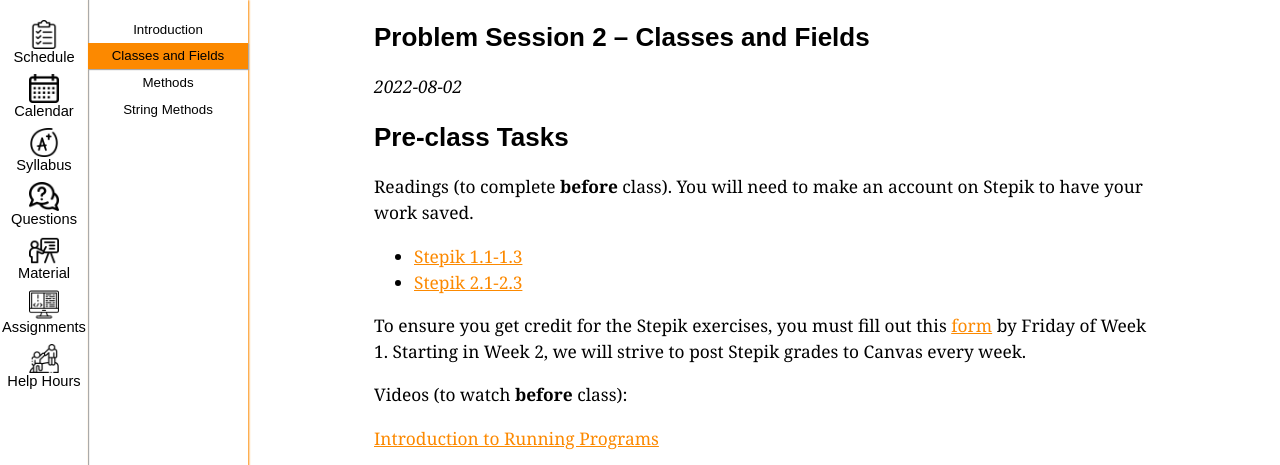
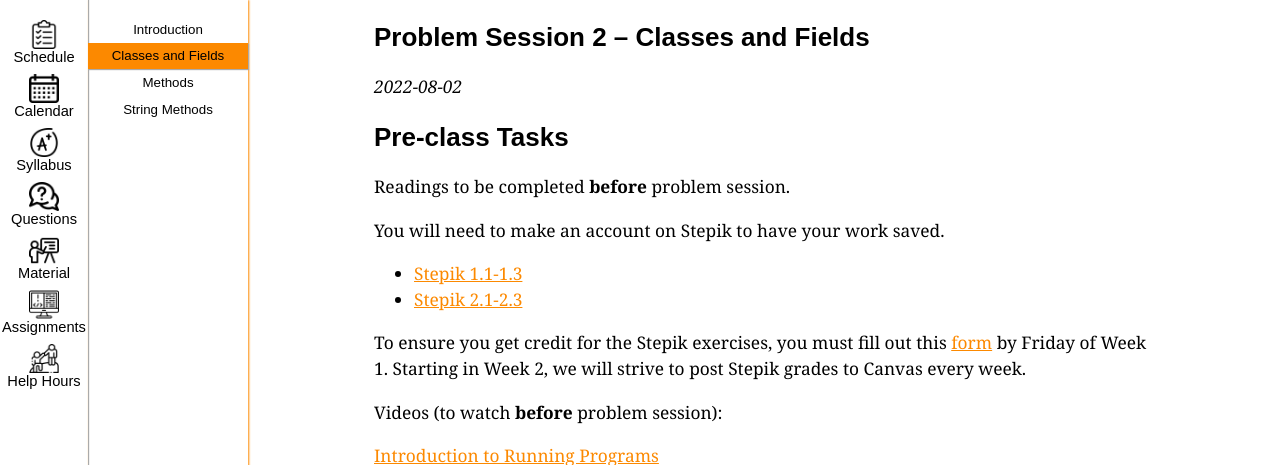
Before and after one commit to ucsd-cse11-su222/ucsd-cse11-su222.github.io, a Jekyll site: the page built from _lectures/lecture2.md, in a window 1280 px wide and 900 px high, cut to the strip 0-465 px from the top of the window. Built offline with Jekyll 4.4.1, drawn with Linux system fonts in a browser that asks for light colours.

Commit message:
Update lecture2.md

```diff
--- a/_lectures/lecture2.md
+++ b/_lectures/lecture2.md
@@ -23,14 +23,16 @@ _{{ page.released-on }}_
 
 ## Pre-class Tasks
 
-Readings (to complete **before** class). You will need to make an account on Stepik to have your work saved.
+Readings to be completed **before** problem session.
+
+You will need to make an account on Stepik to have your work saved.
 - [Stepik 1.1-1.3](https://stepik.org/lesson/559661/step/1?unit=553721){:target="_blank"}
 - [Stepik 2.1-2.3](https://stepik.org/lesson/571216/step/1?unit=565754){:target="_blank"}
 
 To ensure you get credit for the Stepik exercises, you must fill out this [form](https://forms.gle/QyqaekMyzHAiywno7){:target="_blank"}
 by Friday of Week 1. Starting in Week 2, we will strive to post Stepik grades to Canvas every week.
 
-Videos (to watch **before** class):
+Videos (to watch **before** problem session):
 
 {% for video in page.videos %}
 [{{ video.title }}]({{ video.url }}){:target="_blank"}
```
